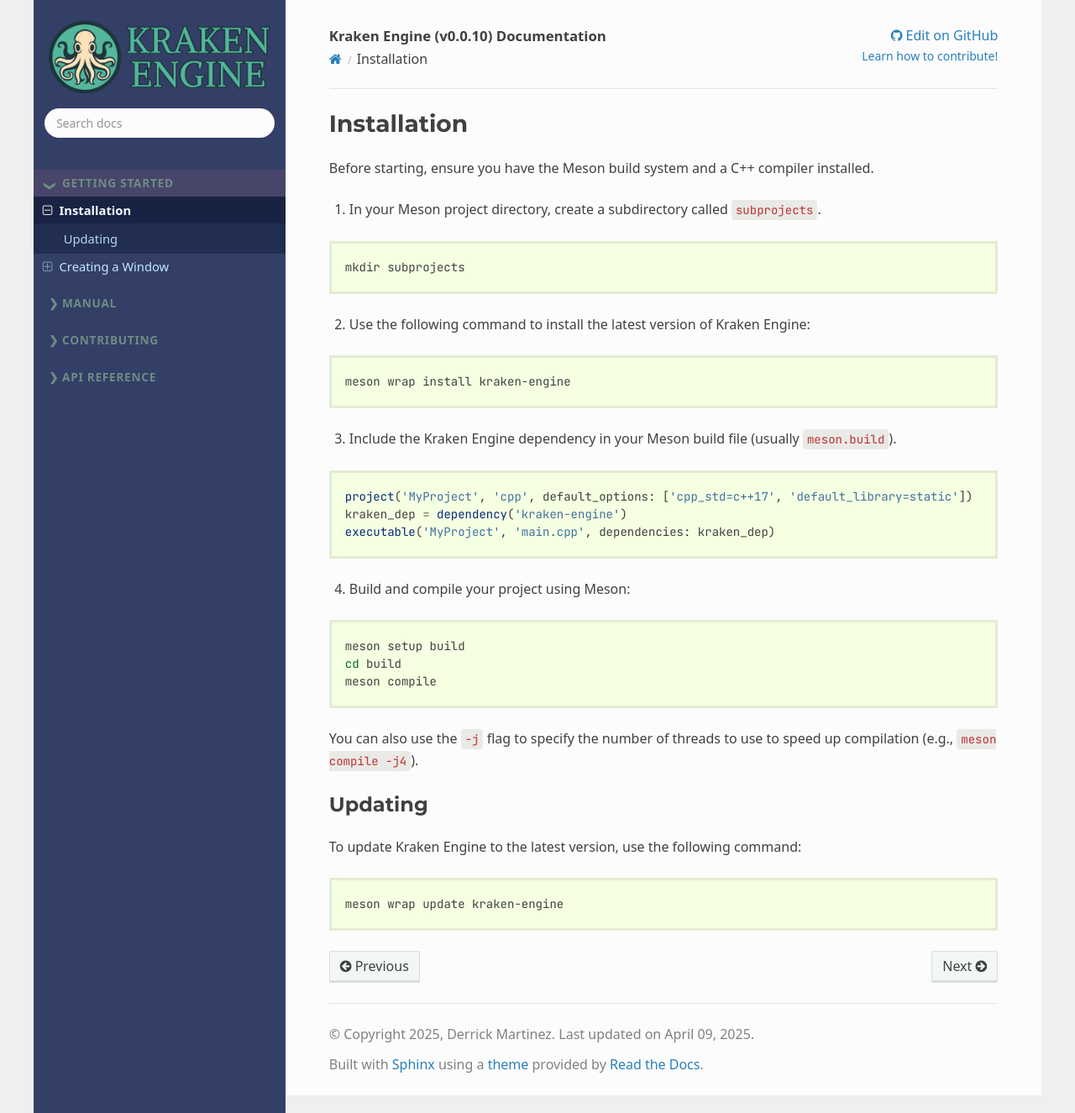
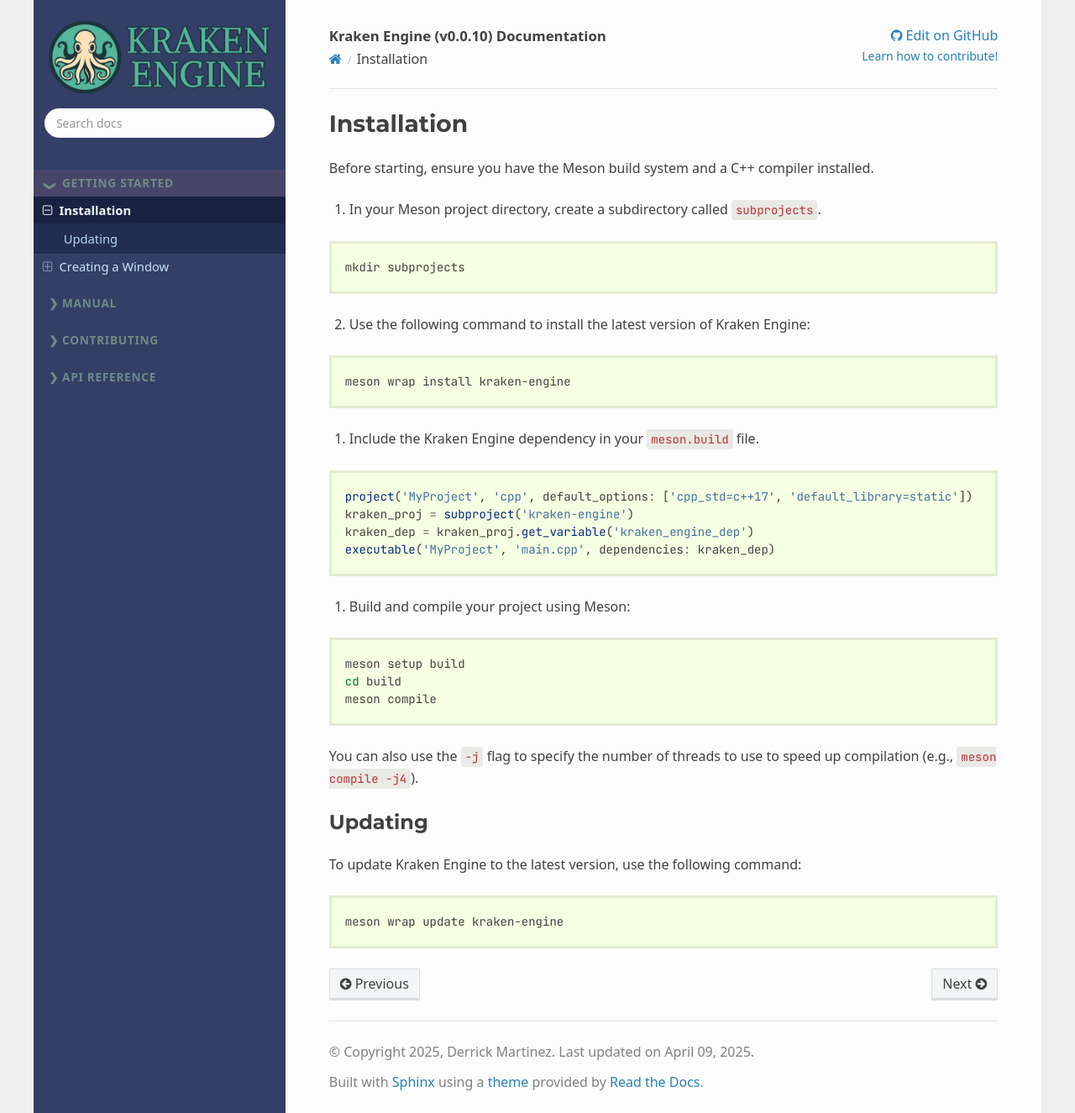
Before and after one commit to durkisneer1/Kraken-Engine, a Sphinx documentation site: the page built from docs/getting_started/installation.rst, in a window 1280 px wide and 1325 px high. Shown: the whole window at 84% size. Built offline with Sphinx 7.4.7 and the Read the Docs theme 3.1.0, drawn with Linux system fonts in a browser that asks for light colours.

Commit message:
refresh installation steps

```diff
--- a/docs/getting_started/installation.rst
+++ b/docs/getting_started/installation.rst
@@ -15,17 +15,18 @@
 
     meson wrap install kraken-engine
 
-3. Include the Kraken Engine dependency in your Meson build file (usually ``meson.build``).
+1. Include the Kraken Engine dependency in your ``meson.build`` file.
 
 .. raw:: html
 
     <div class="highlight"><pre>
-    <span class="nf">project</span>(<span class="s">'MyProject'</span>, <span class="s">'cpp'</span>, <span class="n">default_options</span>: [<span class="s">'cpp_std=c++17'</span>, <span class="s">'default_library=static'</span>])
-    <span class="n">kraken_dep</span> <span class="o">=</span> <span class="nf">dependency</span>(<span class="s">'kraken-engine'</span>)
-    <span class="nf">executable</span>(<span class="s">'MyProject'</span>, <span class="s">'main.cpp'</span>, <span class="n">dependencies</span>: <span class="n">kraken_dep</span>)
+    <span class="nf">project</span><span class="p">(</span><span class="s">'MyProject'</span><span class="p">,</span> <span class="s">'cpp'</span><span class="p">,</span> <span class="n">default_options</span><span class="o">:</span> <span class="p">[</span><span class="s">'cpp_std=c++17'</span><span class="p">,</span> <span class="s">'default_library=static'</span><span class="p">]</span><span class="p">)</span>
+    <span class="n">kraken_proj</span> <span class="o">=</span> <span class="nf">subproject</span><span class="p">(</span><span class="s">'kraken-engine'</span><span class="p">)</span>
+    <span class="n">kraken_dep</span> <span class="o">=</span> <span class="n">kraken_proj</span><span class="p">.</span><span class="nf">get_variable</span><span class="p">(</span><span class="s">'kraken_engine_dep'</span><span class="p">)</span>
+    <span class="nf">executable</span><span class="p">(</span><span class="s">'MyProject'</span><span class="p">,</span> <span class="s">'main.cpp'</span><span class="p">,</span> <span class="n">dependencies</span><span class="o">:</span> <span class="n">kraken_dep</span><span class="p">)</span>
     </pre></div>
 
-4. Build and compile your project using Meson:
+1. Build and compile your project using Meson:
 
 .. code-block:: bash
 
```
